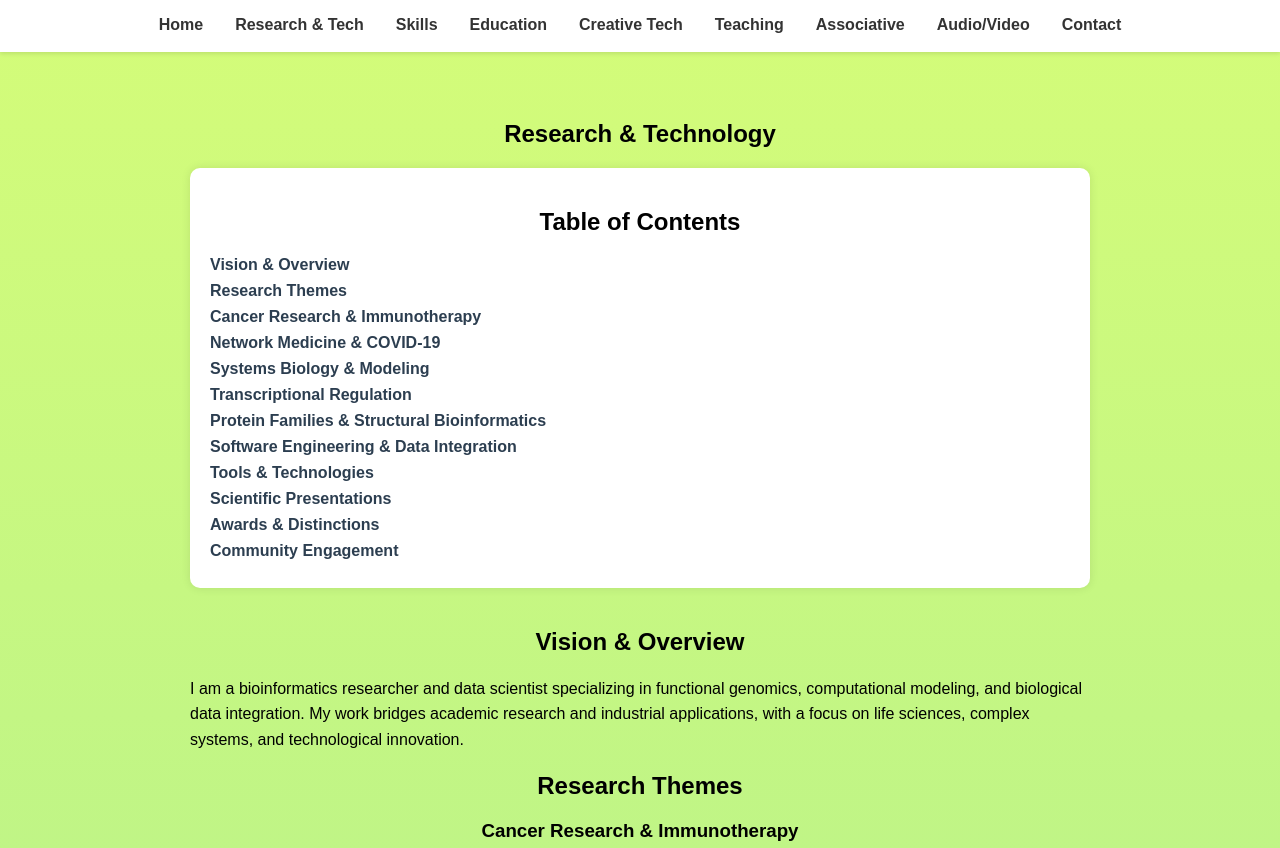
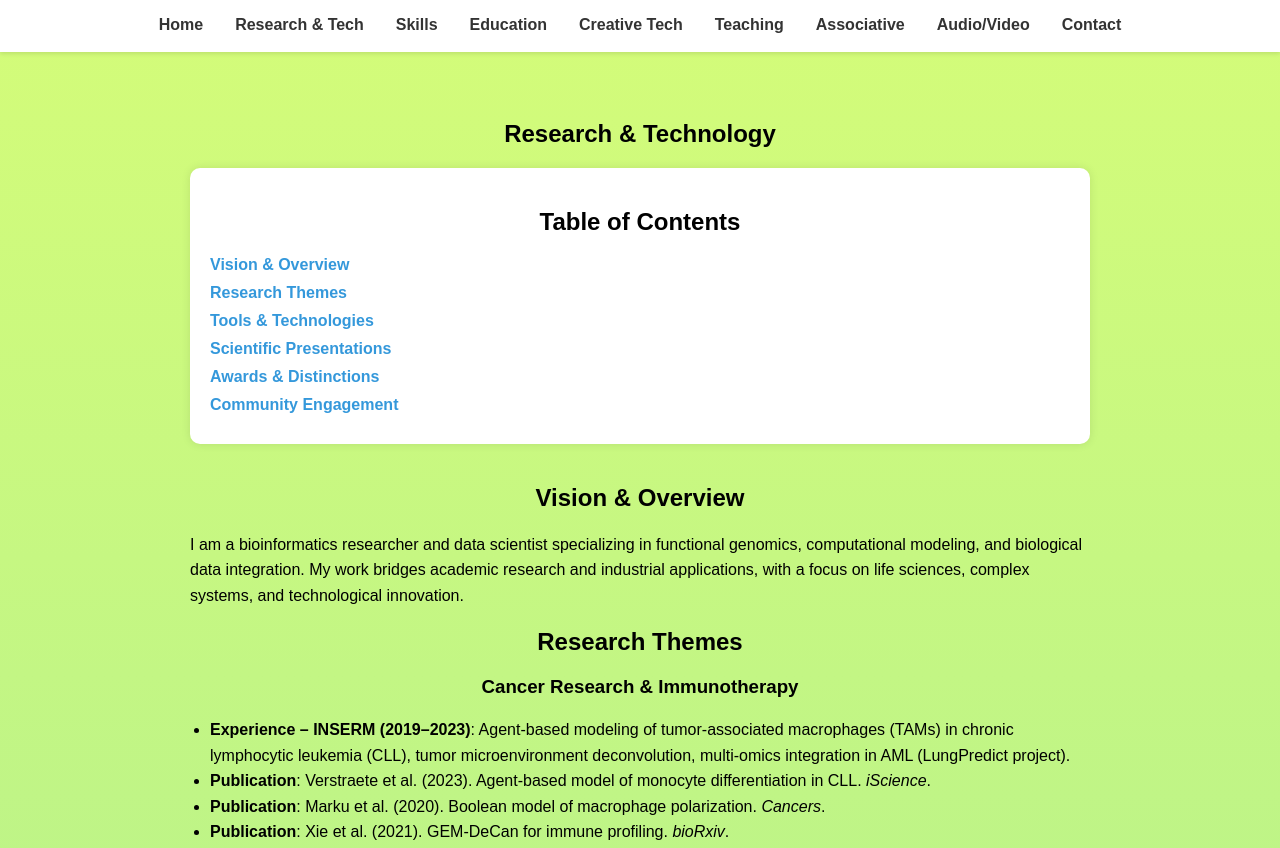
Before and after one commit to Ninouchkaia/nina-ho-verstraete, a plain HTML site: page research_tech.html in a window 1280 px wide. Shown: the top 848 px of the page. Drawn offline with Linux system fonts and the light colour scheme.

Commit message:
update_research_tech_page

```diff
--- a/research_tech.html
+++ b/research_tech.html
@@ -16,7 +16,6 @@
     h1, h2, h3 { text-align: center; }
     p, ul { margin-bottom: 20px; line-height: 1.6; }
     ul { padding-left: 20px; }
-    html { scroll-behavior: smooth; }
     .toc { background: #ffffff; padding: 20px; margin-bottom: 40px; border-radius: 10px; box-shadow: 0 0 10px rgba(0,0,0,0.1); }
     .toc a { display: block; margin-bottom: 10px; text-decoration: none; color: #3498db; font-weight: bold; }
     .toc a:hover { text-decoration: underline; }
@@ -28,36 +27,11 @@
   user-select: none;
 }
 
-.toc {
-  background: #ffffff;
-  padding: 20px;
-  margin-bottom: 40px;
-  border-radius: 10px;
-  box-shadow: 0 0 10px rgba(0,0,0,0.1);
-  position: sticky;
-  top: 80px; /* en dessous de la nav fixe */
-  z-index: 500;
-}
-.toc a {
-  display: block;
-  margin: 8px 0;
-  color: #2c3e50;
-  font-weight: 600;
-  text-decoration: none;
-  transition: color 0.3s;
-}
-.toc a:hover {
-  color: #27ae60;
-  text-decoration: underline;
-}
-
 .nav-links {
   display: flex;
   justify-content: center;
   flex-wrap: wrap;
 }
-
-
 
 @media (max-width: 768px) {
   .menu-toggle {
@@ -161,12 +135,6 @@
     <h2>Table of Contents</h2>
     <a href="#vision">Vision & Overview</a>
     <a href="#themes">Research Themes</a>
-  <a href="#cancer">Cancer Research & Immunotherapy</a>
-  <a href="#covid">Network Medicine & COVID-19</a>
-  <a href="#systems">Systems Biology & Modeling</a>
-  <a href="#transcription">Transcriptional Regulation</a>
-  <a href="#proteins">Protein Families & Structural Bioinformatics</a>
-  <a href="#software">Software Engineering & Data Integration</a>
     <a href="#tools">Tools & Technologies</a>
     <a href="#presentations">Scientific Presentations</a>
     <a href="#awards">Awards & Distinctions</a>
@@ -178,7 +146,7 @@
 
   <h2 id="themes">Research Themes</h2>
 
-  <h3 id="cancer">Cancer Research & Immunotherapy</h3>
+  <h3>Cancer Research & Immunotherapy</h3>
   <ul>
     <li><strong>Experience – INSERM (2019–2023)</strong>: Agent-based modeling of tumor-associated macrophages (TAMs) in chronic lymphocytic leukemia (CLL), tumor microenvironment deconvolution, multi-omics integration in AML (LungPredict project).</li>
     <li><strong>Publication</strong>: Verstraete et al. (2023). Agent-based model of monocyte differentiation in CLL. <i>iScience</i>.</li>
@@ -186,21 +154,21 @@
     <li><strong>Publication</strong>: Xie et al. (2021). GEM-DeCan for immune profiling. <i>bioRxiv</i>.</li>
   </ul>
 
-  <h3 id="covid">Network Medicine & COVID-19</h3>
+  <h3>Network Medicine & COVID-19</h3>
   <ul>
     <li><strong>Experience – INSERM (2019–2023)</strong>: Integration of proteins, diseases, drugs, and symptoms for COVID-19 via CovMulNet19; modeling SARS-CoV-2 interactome using multiscale physics.</li>
     <li><strong>Publication</strong>: Verstraete et al. (2020). CovMulNet19: COVID-19 network medicine. <i>Netw Syst Med</i>.</li>
     <li><strong>Publication</strong>: Ghavasieh et al. (2021). Pan-viral interactome & SARS-CoV-2. <i>Commun Phys</i>.</li>
   </ul>
 
-  <h3 id="systems">Systems Biology & Modeling</h3>
+  <h3>Systems Biology & Modeling</h3>
   <ul>
     <li><strong>Experience – INSERM</strong>: Agent-based simulations using NetLogo & OpenMole, model-based interpretation of experimental results in oncology.</li>
     <li><strong>Publication</strong>: Verstraete et al. (2022). Model of TAM differentiation in CLL. <i>ESCS Symposium</i>.</li>
     <li><strong>Publication</strong>: Verstraete et al. (2020). CovMulNet19 integrates network layers. <i>Netw Syst Med</i>.</li>
   </ul>
 
-  <h3 id="transcription">Transcriptional Regulation & Structural Bioinformatics</h3>
+  <h3>Transcriptional Regulation & Structural Bioinformatics</h3>
   <ul>
     <li><strong>PhD Research – CNRS / ENS Paris (2009–2012)</strong>: Study of P-TEFb, HEXIM1, HIV-1 Tat using FRET, FRAP, confocal microscopy, yeast two-hybrid.</li>
     <li><strong>Publication</strong>: Verstraete et al. (2014). Cyclin T1 mutation disrupting Tat/HEXIM1 binding. <i>Retrovirology</i>.</li>
@@ -209,14 +177,14 @@
     <li><strong>Publication</strong>: Marz et al. (2009). Evolution of 7SK RNA. <i>Mol Biol Evol</i>.</li>
   </ul>
 
-  <h3 id="proteins">Protein Families & Structural Bioinformatics</h3>
+  <h3>Protein Families & Structural Bioinformatics</h3>
   <ul>
     <li><strong>Postdoc – CONICET (2013–2015)</strong>: Study of repeat-motif proteins, motif detection pipelines, database integration.</li>
     <li><strong>Publication</strong>: Parra et al. (2015). Ankyrin protein family structure/energy. <i>PLoS Comput Biol</i>.</li>
     <li><strong>Publication</strong>: Krick et al. (2014). Protein diversity & metabolism. <i>Mol Biol Evol</i>.</li>
   </ul>
 
-  <h3 id="software">Software Engineering & Data Integration</h3>
+  <h3>Software Engineering & Data Integration</h3>
   <ul>
     <li><strong>Software Engineer – Capgemini / Airbus (2017–2019)</strong>: Migration (Windchill 6→11), Shell→Java, PLM dev, Oracle SQL, SOAP services, 3DEXPERIENCE data integration.</li>
     <li><strong>Publication</strong>: Fernandez et al. (2017). Gekipe interface for audiovisual performance. <i>NIME</i>.</li>
@@ -258,7 +226,6 @@
 </section>
 
 
-
 <script> <!-- menu burger -->
   const menuToggle = document.getElementById('menu-toggle');
   const navLinks = document.getElementById('nav-links');
```
Lines whose indentation alone changed are shown as unchanged.
